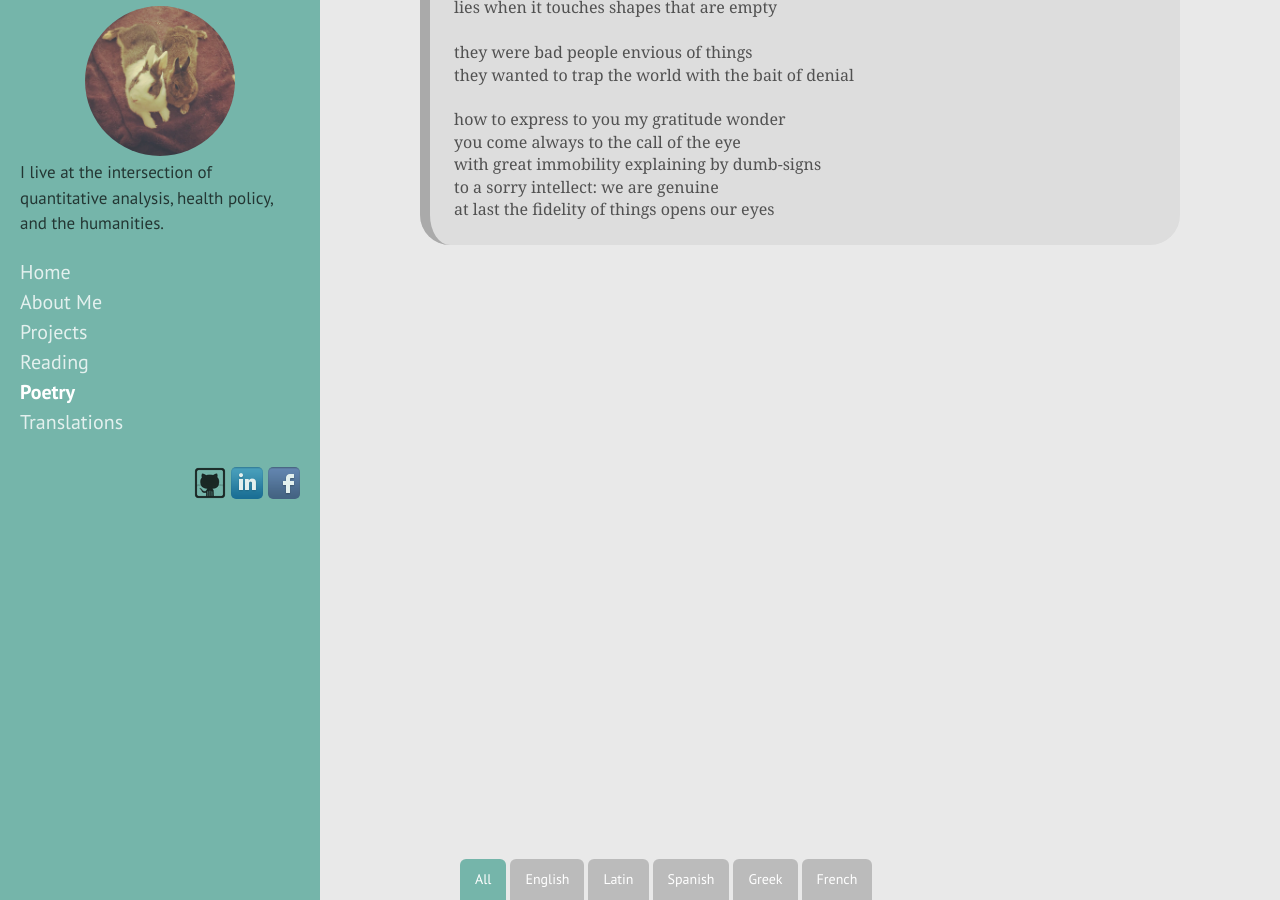
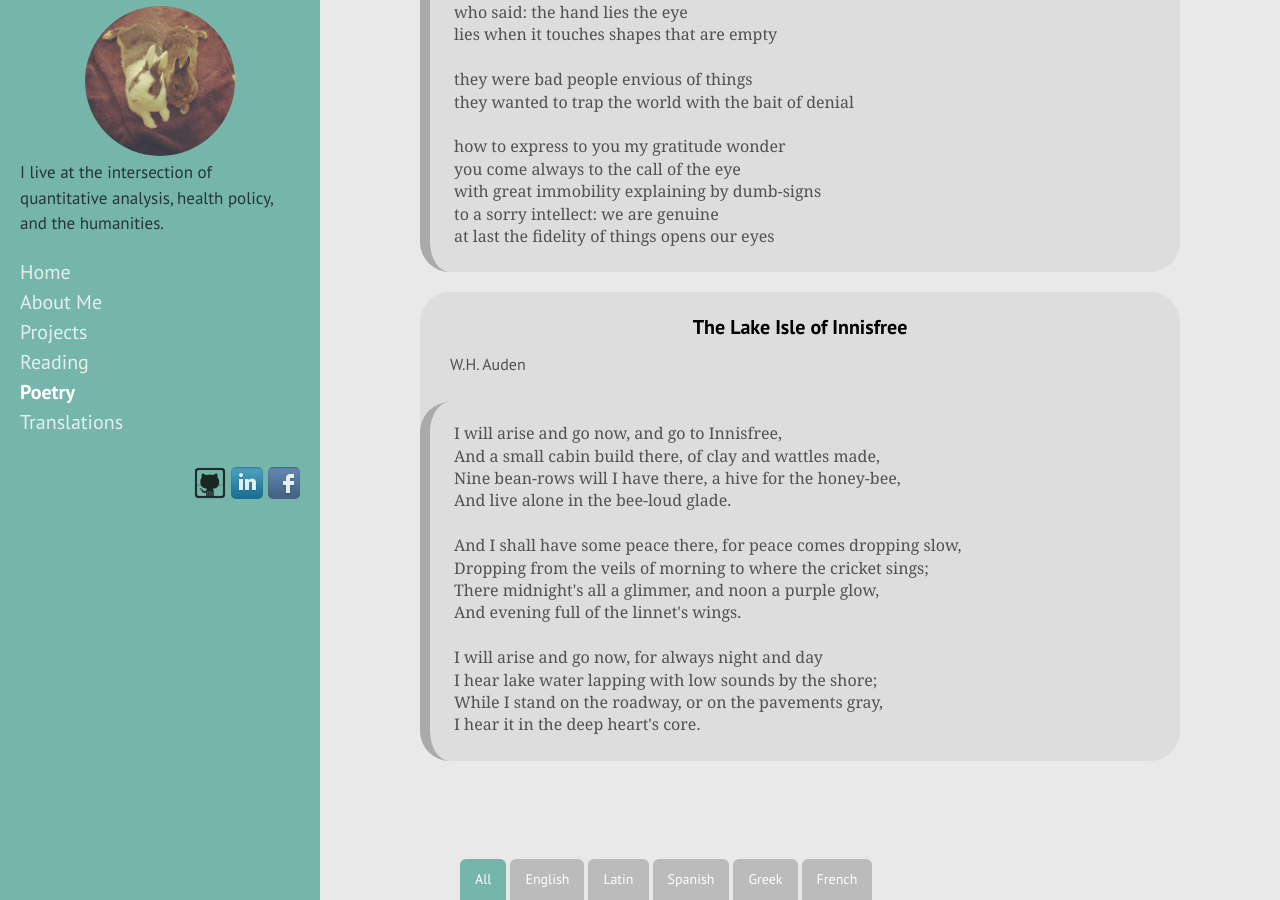
Before and after one commit to jcgiuffrida/jcgiuffrida.github.io, a Jekyll site: the page built from poetry.html, in a window 1280 px wide and 900 px high, scrolled down 54767 px. Built offline with Jekyll 4.4.1, drawn with Linux system fonts in a browser that asks for light colours; nearby versions of some CDN libraries; some of the changed text lies outside the part shown.

Commit message:
Add Auden

```diff
--- a/poetry.html
+++ b/poetry.html
@@ -2342,6 +2342,28 @@ to a sorry intellect: we are genuine
 at last the fidelity of things opens our eyes</pre>
 </div>
 
+<div class="poem english">
+<div class="title">The Lake Isle of Innisfree</div>
+<div class="author">W.H. Auden</div>
+<div class="date"></div>
+  <pre class="text" data-lines="12">
+I will arise and go now, and go to Innisfree,
+And a small cabin build there, of clay and wattles made,
+Nine bean-rows will I have there, a hive for the honey-bee,
+And live alone in the bee-loud glade.
+
+And I shall have some peace there, for peace comes dropping slow,
+Dropping from the veils of morning to where the cricket sings;
+There midnight's all a glimmer, and noon a purple glow,
+And evening full of the linnet's wings.
+
+I will arise and go now, for always night and day
+I hear lake water lapping with low sounds by the shore;
+While I stand on the roadway, or on the pavements gray,
+I hear it in the deep heart's core.
+</pre>
+</div>
+
 <nav class="footer-nav" role="navigation">
   <ul>
     <li class="active"><a href="#">All</a></li>
```
